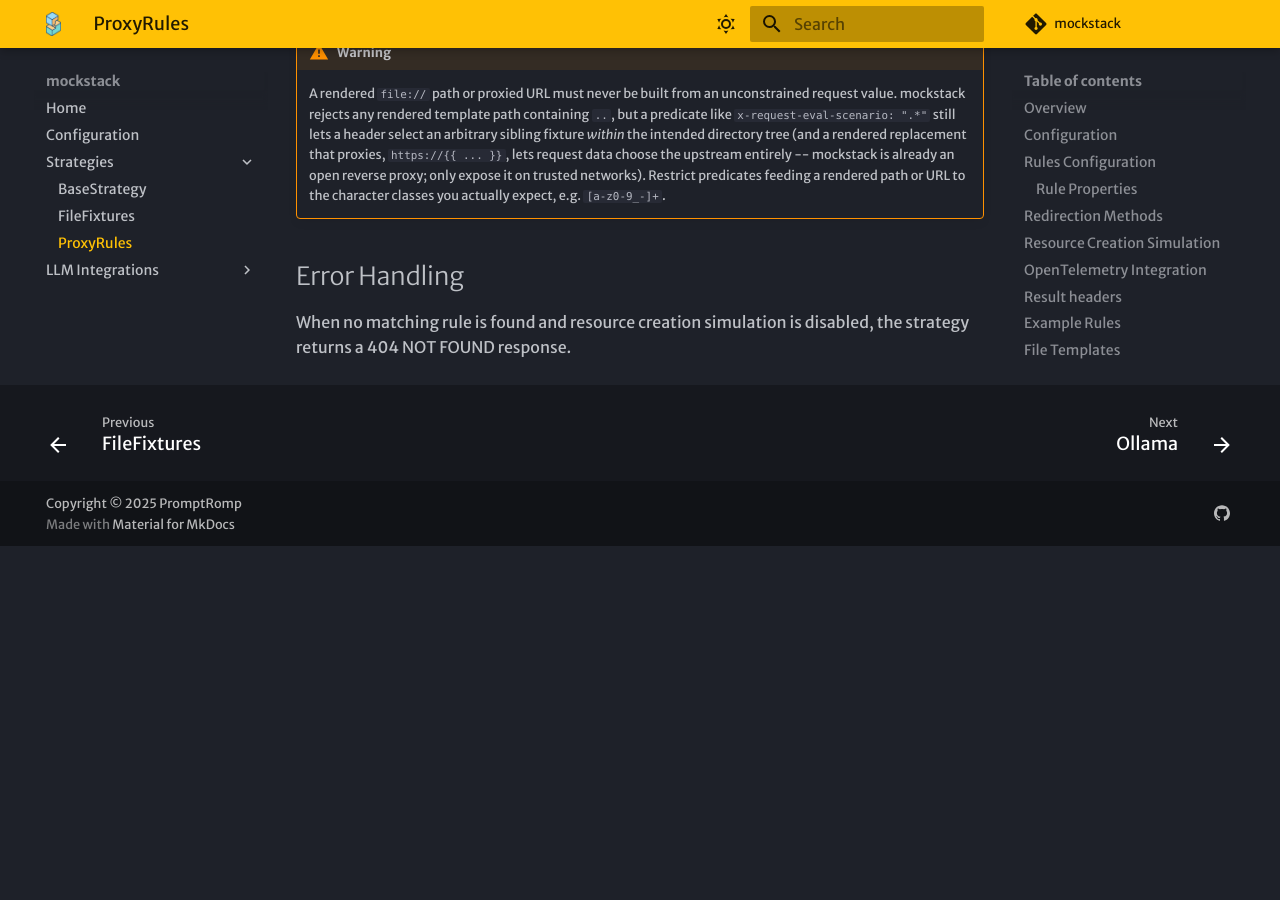
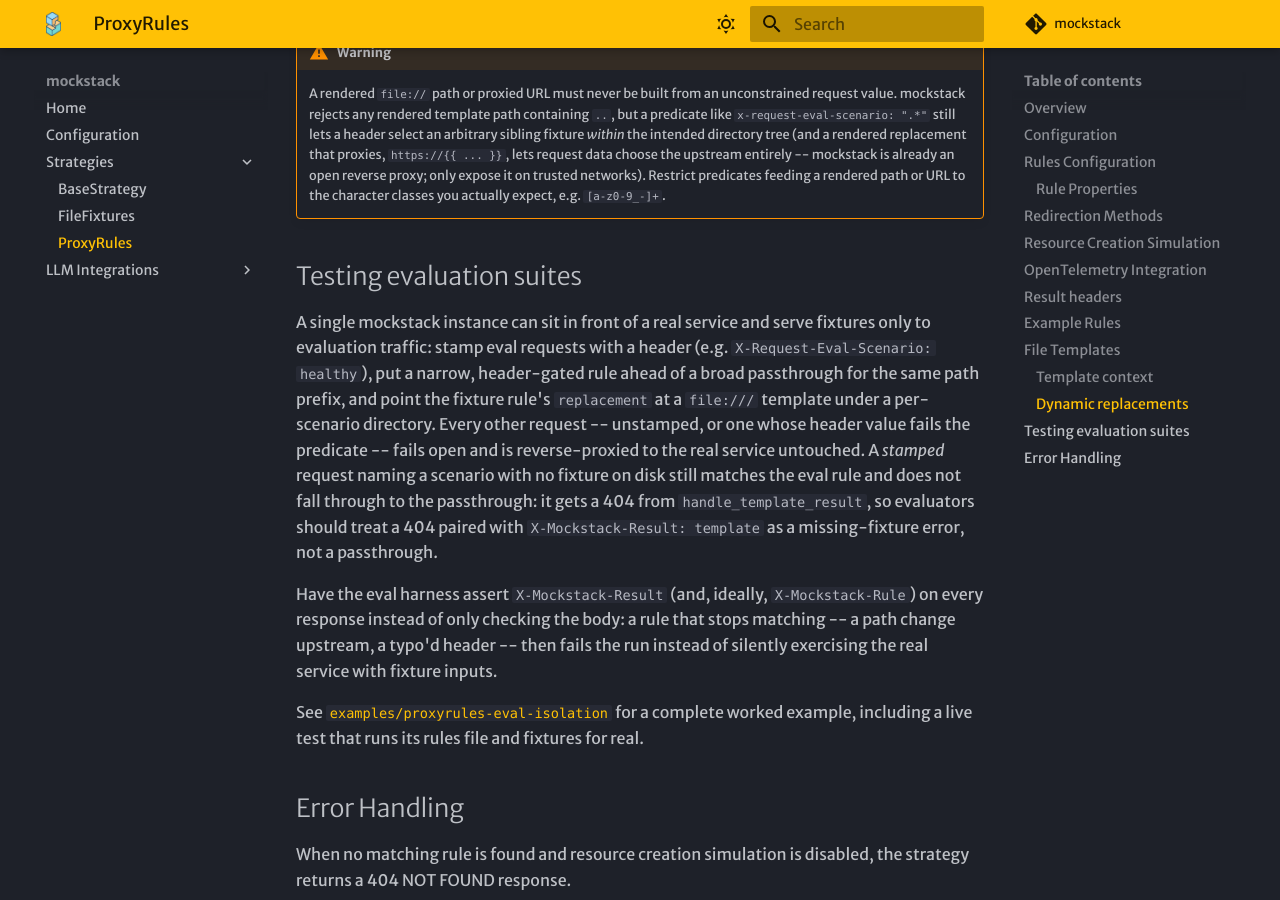
Before and after one commit to promptromp/mockstack, an MkDocs documentation site: the page built from docs/strategies/proxyrules.md, in a window 1280 px wide and 900 px high, scrolled down 5552 px. Built offline with MkDocs 1.6.1 and Material for MkDocs 9.7.7, drawn with Linux system fonts in a browser that asks for light colours; some web fonts are replaced; comment, search, counter and statistics services are not loaded; before the commit the page ends 6098 px from its top, so only the background shows below that.

Commit message:
docs: eval-isolation example for proxyrules (#102)
* docs: eval-isolation example for proxyrules

Add a worked example under examples/proxyrules-eval-isolation/ showing the
stamp -> predicate rule -> fail-open passthrough pattern for isolating eval
traffic from production, a live test that exercises the example's real
rules.yml and fixtures end to end, and a short "Testing evaluation suites"
section in docs/strategies/proxyrules.md linking to it.

Co-Authored-By: Claude Sonnet 5 <noreply@anthropic.com>

* docs: correct fail-open wording and README setup notes for eval-isolation example

Narrow the "Testing evaluation suites" fail-open claim to unstamped/predicate-
failing requests: a stamped request naming a scenario with no fixture on disk
still matches the eval rule and 404s via handle_template_result rather than
falling through to the passthrough. Also note in the example README that
envsubst may need installing (GNU gettext) and that .env.example can be
copied to .env instead of passing MOCKSTACK__* variables inline.

Co-Authored-By: Claude Sonnet 5 <noreply@anthropic.com>

* style: satisfy current ruff

The service-name rewrite lengthened a line past the formatter's limit.

Co-Authored-By: Claude Opus 5 (1M context) <noreply@anthropic.com>

---------

Co-authored-by: Claude Sonnet 5 <noreply@anthropic.com>

```diff
--- a/docs/strategies/proxyrules.md
+++ b/docs/strategies/proxyrules.md
@@ -233,6 +233,30 @@ backreferences work as before.
     expose it on trusted networks). Restrict predicates feeding a rendered path or
     URL to the character classes you actually expect, e.g. `[a-z0-9_-]+`.
 
+## Testing evaluation suites
+
+A single mockstack instance can sit in front of a real service and serve fixtures
+only to evaluation traffic: stamp eval requests with a header (e.g.
+`X-Request-Eval-Scenario: healthy`), put a narrow, header-gated rule ahead of a
+broad passthrough for the same path prefix, and point the fixture rule's
+`replacement` at a `file:///` template under a per-scenario directory. Every
+other request -- unstamped, or one whose header value fails the predicate --
+fails open and is reverse-proxied to the real service untouched. A *stamped*
+request naming a scenario with no fixture on disk still matches the eval rule
+and does not fall through to the passthrough: it gets a 404 from
+`handle_template_result`, so evaluators should treat a 404 paired with
+`X-Mockstack-Result: template` as a missing-fixture error, not a passthrough.
+
+Have the eval harness assert `X-Mockstack-Result` (and, ideally,
+`X-Mockstack-Rule`) on every response instead of only checking the body: a rule
+that stops matching -- a path change upstream, a typo'd header -- then fails the
+run instead of silently exercising the real service with fixture inputs.
+
+See
+[`examples/proxyrules-eval-isolation`](https://github.com/promptromp/mockstack/tree/main/examples/proxyrules-eval-isolation)
+for a complete worked example, including a live test that runs its rules file
+and fixtures for real.
+
 ## Error Handling
 
 When no matching rule is found and resource creation simulation is disabled, the strategy returns a 404 NOT FOUND response.
```
Also changed, not shown: examples/proxyrules-eval-isolation/README.md (added, +78 -0 lines), 6 other files.
